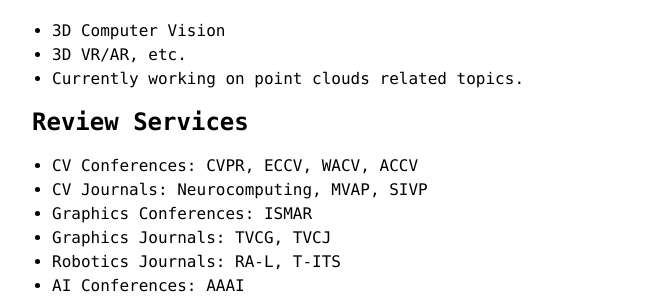
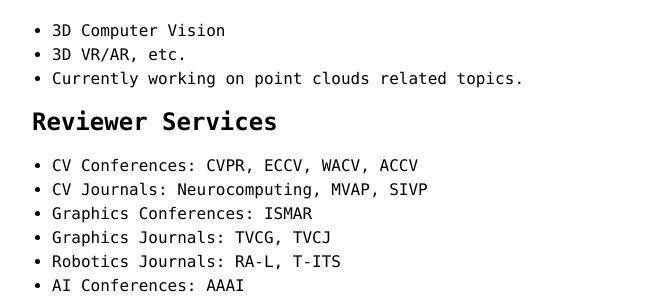
Before and after one commit to ShiQiu0419/ShiQiu0419.github.io, a Jekyll site: the page built from index.md, in a window 1280 px wide and 900 px high, scrolled down 1621 px. Shown: the part 152-452 px from the top of the window, without its empty margins (258-928 px from the left). Built offline with Jekyll 4.4.1, drawn with Linux system fonts in a browser that asks for light colours; our own code applies the rules of GitHub Pages for plain Markdown files.

Commit message:
Update index.md

```diff
--- a/index.md
+++ b/index.md
@@ -73,7 +73,7 @@
 * 3D VR/AR, etc.
 * Currently working on point clouds related topics.
 
-## Review Services
+## Reviewer Services
 * CV Conferences: CVPR, ECCV, WACV, ACCV
 * CV Journals: Neurocomputing, MVAP, SIVP
 * Graphics Conferences: ISMAR
```
